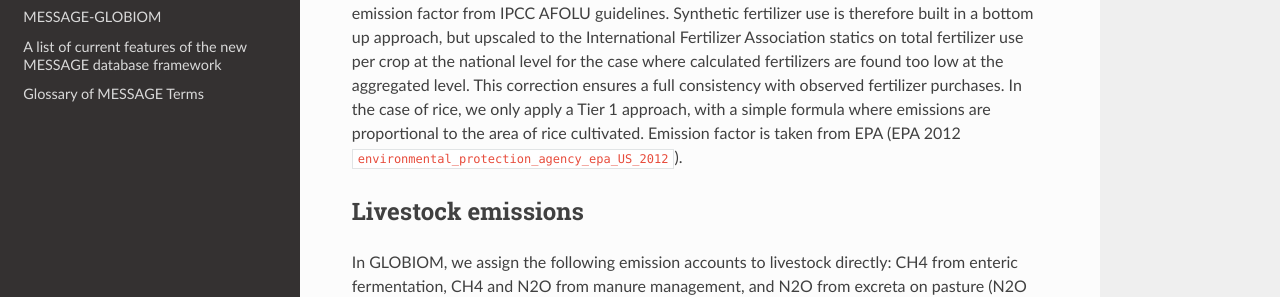
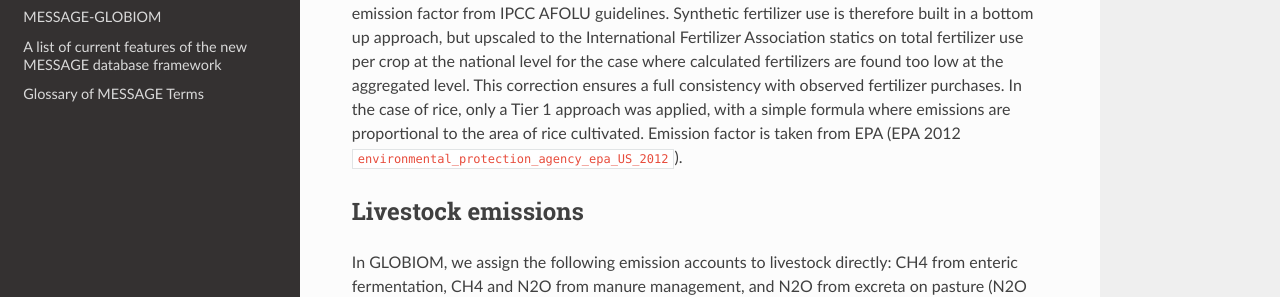
Before and after one commit to iiasa/message_doc, a Sphinx documentation site: the page built from source/message_globiom/emissions/globiom/index.rst, in a window 1280 px wide and 900 px high. Shown: the part 310-607 px from the top of the window. Built offline with Sphinx 7.4.7 and the Read the Docs theme 2.0.0, drawn with Linux system fonts in a browser that asks for light colours; pages that are not in the unit, such as notebooks, are missing from menus; cross-references to code outside the pages are shown as plain code; some of the changed text lies outside the part shown.

Commit message:
Edited 'In the case of rice,...'

```diff
--- a/source/message_globiom/emissions/globiom/index.rst
+++ b/source/message_globiom/emissions/globiom/index.rst
@@ -3,7 +3,7 @@
 
 Crop sector emissions
 ~~~~
-Crop emissions sources accounted in the paper are N2O fertilization emissions, from synthetic fertilizer and from organic fertilizers, as well as CH4 methane emissions from rice cultivation. Synthetic fertilizers are calculated on a Tier 1 approach, using the information provided by EPIC on the fertilizer use for each management system at the Simulation Unit level and applying the emission factor from IPCC AFOLU guidelines. Synthetic fertilizer use is therefore built in a bottom up approach, but upscaled to the International Fertilizer Association statics on total fertilizer use per crop at the national level for the case where calculated fertilizers are found too low at the aggregated level. This correction ensures a full consistency with observed fertilizer purchases. In the case of rice, we only apply a Tier 1 approach, with a simple formula where emissions are proportional to the area of rice cultivated. Emission factor is taken from EPA (EPA 2012 :cite:`environmental_protection_agency_epa_US_2012`).
+Crop emissions sources accounted in the paper are N2O fertilization emissions, from synthetic fertilizer and from organic fertilizers, as well as CH4 methane emissions from rice cultivation. Synthetic fertilizers are calculated on a Tier 1 approach, using the information provided by EPIC on the fertilizer use for each management system at the Simulation Unit level and applying the emission factor from IPCC AFOLU guidelines. Synthetic fertilizer use is therefore built in a bottom up approach, but upscaled to the International Fertilizer Association statics on total fertilizer use per crop at the national level for the case where calculated fertilizers are found too low at the aggregated level. This correction ensures a full consistency with observed fertilizer purchases. In the case of rice, only a Tier 1 approach was applied, with a simple formula where emissions are proportional to the area of rice cultivated. Emission factor is taken from EPA (EPA 2012 :cite:`environmental_protection_agency_epa_US_2012`).
 
 Livestock emissions
 ~~~~
```
